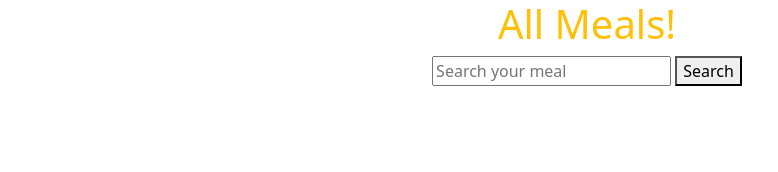
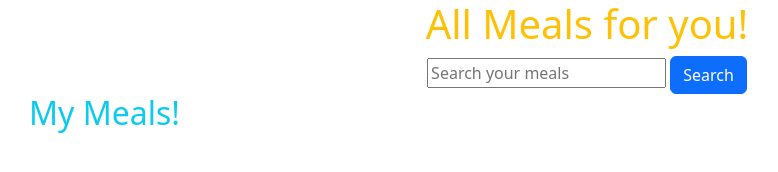
Before and after one commit to nislambsl/mealDb, a plain HTML site: page index.html in a window 1280 px wide. Shown: the whole page, without its empty margins (53-831 px from the left). Drawn offline with nearby package versions, Linux system fonts and the light colour scheme; no server answers.

Commit message:
Styles updated

```diff
--- a/index.html
+++ b/index.html
@@ -6,7 +6,7 @@
     <title>Meal DB API</title>
     <link href="https://cdn.jsdelivr.net/npm/bootstrap@5.2.2/dist/css/bootstrap.min.css" rel="stylesheet" integrity="sha384-Zenh87qX5JnK2Jl0vWa8Ck2rdkQ2Bzep5IDxbcnCeuOxjzrPF/et3URy9Bv1WTRi" crossorigin="anonymous">
   <style>
-
+	}
 	</style>
 </head>
   <body>
@@ -14,11 +14,13 @@
 
 </header>
 <main>
+<section class='text-center'>
+<h1 class='text-center text-warning'>All Meals for you!</h1>
+<input class='from-control' id='input-field' placeholder='Search your meals'> <button class='btn btn-primary' onClick='searchMeal()'>Search</button>
+</section>
 
-<section class='container text-center'>
-
-    <h1 class='text-center text-warning'>All Meals!</h1>
-	<input id="input-field" placeholder="Search your meal"> <button onclick="searchMeal()">Search</button>
+<section class='container'>
+	<h2 class='text-info'>My Meals!</h2>
     <div id='meals-container' class="row row-cols-1 row-cols-md-3 g-4">
 
   </div>
--- a/index.js
+++ b/index.js
@@ -1,10 +1,8 @@
 const loadMeals = (search) => {
   const url = `https://www.themealdb.com/api/json/v1/1/search.php?s=${search}`
-
   fetch(url)
     .then(res => res.json())
     .then(data => displayMeal(data.meals))
-
 }
 
 const displayMeal = (meals)=>{
@@ -33,5 +31,4 @@ const loadMeals = (search) => {
     searchFeild.value = "";
 
    }
-
-   loadMeals()
+   loadMeals('');
```
Lines whose indentation alone changed are shown as unchanged.
